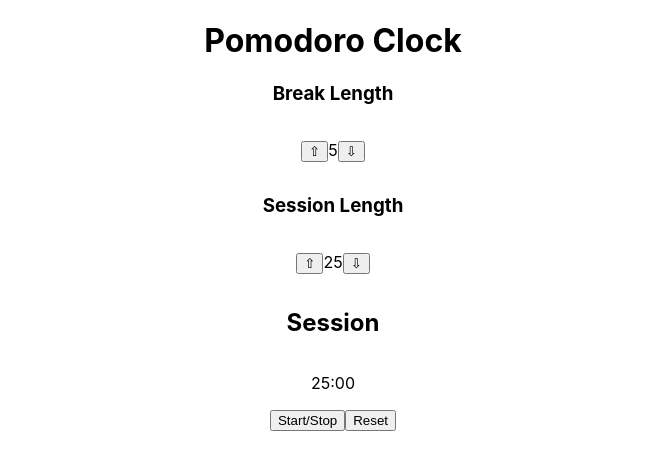
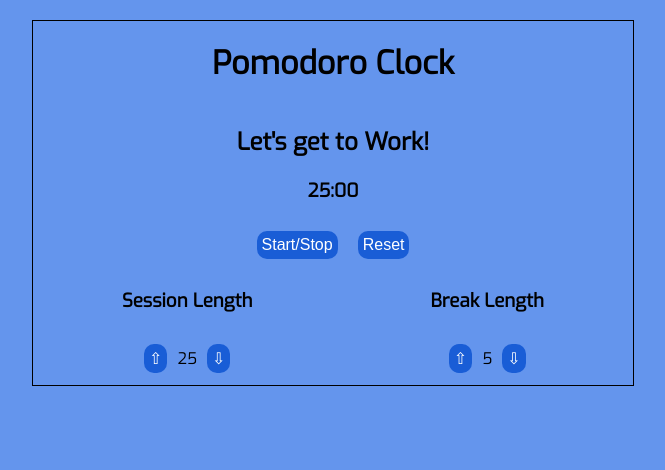
Before and after one commit to dmahely/pomodoro-clock, a React (Create React App) app: page / in a window 1280 px wide. Shown: the top 470 px of the page, without its empty margins (307-972 px from the left). Built offline with nearby package versions, Linux system fonts and the light colour scheme.

Commit message:
UI and style changes

```diff
--- a/public/index.html
+++ b/public/index.html
@@ -24,20 +24,11 @@
       work correctly both with client-side routing and a non-root public URL.
       Learn how to configure a non-root public URL by running `npm run build`.
     -->
-    <title>React App</title>
+    <link href="https://fonts.googleapis.com/css2?family=Exo&display=swap" rel="stylesheet">
+    <title>Pomodoro Clock</title>
   </head>
   <body>
     <noscript>You need to enable JavaScript to run this app.</noscript>
     <div id="root"></div>
-    <!--
-      This HTML file is a template.
-      If you open it directly in the browser, you will see an empty page.
-
-      You can add webfonts, meta tags, or analytics to this file.
-      The build step will place the bundled scripts into the <body> tag.
-
-      To begin the development, run `npm start` or `yarn start`.
-      To create a production bundle, use `npm run build` or `yarn build`.
-    -->
   </body>
 </html>
--- a/src/components/App.js
+++ b/src/components/App.js
@@ -171,41 +171,49 @@ formatTime = (min, sec) => {
 
 render() {
   return (
-    <div>
+    <div id="container">
       <Title title="Pomodoro Clock" />
-      <Length
-        text="Break Length"
-        textId="break-label"
-        decrementId="break-decrement"
-        incrementId="break-increment"
-        durationId="break-length"
-        time={this.state.breakDuration}
-        incrementMethod={this.incrementDuration}
-        decrementMethod={this.decrementDuration}
-      />
-      <Length
-        text="Session Length"
-        textId="session-label"
-        decrementId="session-decrement"
-        incrementId="session-increment"
-        durationId="session-length"
-        time={this.state.sessionDuration}
-        incrementMethod={this.incrementDuration}
-        decrementMethod={this.decrementDuration}
-      />
       <Timer
         currentSessionType={this.state.currentSessionType}
         timeLeft={this.state.timeLeft}
         timeLeftId="time-left"
-        sessionTitle={this.state.currentSessionType === 'work' ? "Session" : "Break"}
+        sessionTitle={this.state.currentSessionType === 'work' ? "Let's get to Work!" : "Time for a Break!"}
         labelId="timer-label"
       />
-      <Button
-        buttonId="start_stop"
-        text="Start/Stop"
-        onClick={this.startStopSession}
-      />
-      <Button buttonId="reset" text="Reset" onClick={this.resetDurations} />
+      <div className="buttons-container">
+        <Button
+          buttonId="start_stop"
+          text="Start/Stop"
+          onClick={this.startStopSession}
+        />
+        <Button
+          buttonId="reset"
+          text="Reset"
+          onClick={this.resetDurations}
+        />
+      </div>
+      <div className="length-container">
+        <Length
+          text="Session Length"
+          textId="session-label"
+          decrementId="session-decrement"
+          incrementId="session-increment"
+          durationId="session-length"
+          time={this.state.sessionDuration}
+          incrementMethod={this.incrementDuration}
+          decrementMethod={this.decrementDuration}
+        />
+        <Length
+          text="Break Length"
+          textId="break-label"
+          decrementId="break-decrement"
+          incrementId="break-increment"
+          durationId="break-length"
+          time={this.state.breakDuration}
+          incrementMethod={this.incrementDuration}
+          decrementMethod={this.decrementDuration}
+        />
+      </div>
       <audio id="beep">
         <source src={ALERT_SOUND} type="audio/mpeg" />
       </audio>
--- a/src/components/Button.js
+++ b/src/components/Button.js
@@ -3,7 +3,7 @@ import React from 'react';
 class Button extends React.Component {
     render() {
       return (
-        <button id={this.props.buttonId} onClick={this.props.onClick}>
+        <button className="noselect" id={this.props.buttonId} onClick={this.props.onClick}>
           {this.props.text}
         </button>
       );
--- a/src/components/Length.js
+++ b/src/components/Length.js
@@ -6,6 +6,7 @@ class Length extends React.Component {
         <div>
           <h3 id={this.props.textId}>{this.props.text}</h3>
           <button
+            className="noselect"
             id={this.props.incrementId}
             onClick={this.props.incrementMethod}
           >
@@ -13,6 +14,7 @@ class Length extends React.Component {
           </button>
           <p id={this.props.durationId}>{this.props.time}</p>
           <button
+            className="noselect"
             id={this.props.decrementId}
             onClick={this.props.decrementMethod}
           >
--- a/src/components/Timer.js
+++ b/src/components/Timer.js
@@ -3,9 +3,9 @@ import React from 'react';
 class Timer extends React.Component {
     render() {
       return (
-        <div>
+        <div className="timer-container">
           <h2 id={this.props.labelId}>{this.props.sessionTitle}</h2>
-          <p id={this.props.timeLeftId}>{this.props.timeLeft}</p>
+          <h3 id={this.props.timeLeftId}>{this.props.timeLeft}</h3>
         </div>
       );
     }
--- a/src/index.css
+++ b/src/index.css
@@ -1,22 +1,51 @@
 body {
   margin: 0;
-  font-family: -apple-system, BlinkMacSystemFont, 'Segoe UI', 'Roboto', 'Oxygen',
-    'Ubuntu', 'Cantarell', 'Fira Sans', 'Droid Sans', 'Helvetica Neue',
-    sans-serif;
+  font-family: 'Exo', sans-serif;
   -webkit-font-smoothing: antialiased;
   -moz-osx-font-smoothing: grayscale;
-}
-
-code {
-  font-family: source-code-pro, Menlo, Monaco, Consolas, 'Courier New',
-    monospace;
+  background-color: #6495ed;
 }
 
 #root {
+  padding: 20px;
+}
+
+#container {
+  display: flex;
+  flex-direction: column;
   text-align: center;
+  width: 600px;
+  border: 1px black solid;
+  margin: 0 auto;
 }
 
 button,
 p {
   display: inline-block;
 }
+
+button {
+  background-color: #195dd6;
+  border: none;
+  padding: 5px;
+  margin: 10px;
+  font-size: 16px;
+  color: #fff;
+  max-width: 100px;
+  cursor: pointer;
+  border-radius: 10px;
+}
+
+.noselect {
+  -webkit-touch-callout: none; /* iOS Safari */
+  -webkit-user-select: none; /* Safari */
+  -moz-user-select: none; /* Firefox */
+  -ms-user-select: none; /* Internet Explorer/Edge */
+  user-select: none; /* Non-prefixed version, currently supported by Chrome and Opera */
+}
+
+.length-container {
+  display: flex;
+  flex-direction: row;
+  justify-content: space-around;
+}
```
